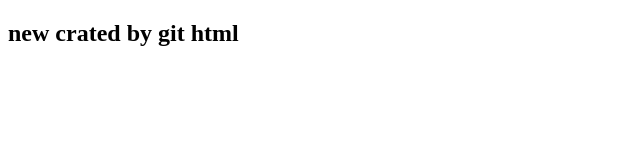
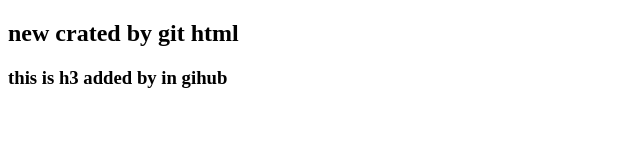
Before and after one commit to Asr13b/gitasru, a plain HTML site: page index.html in a window 1280 px wide. Shown: the whole page, without its empty margins (0-640 px from the left). Drawn offline with Linux system fonts and the light colour scheme.

Commit message:
Update index.html

```diff
--- a/index.html
+++ b/index.html
@@ -7,5 +7,6 @@
 </head>
 <body>
     <h2>new crated by git html </h2>
+    <h3> this is h3 added by in gihub</h3>
 </body>
 </html>
```
